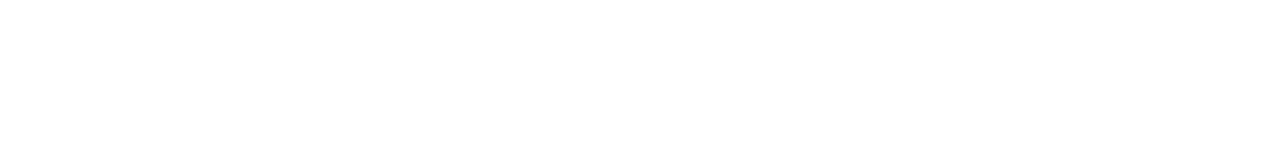
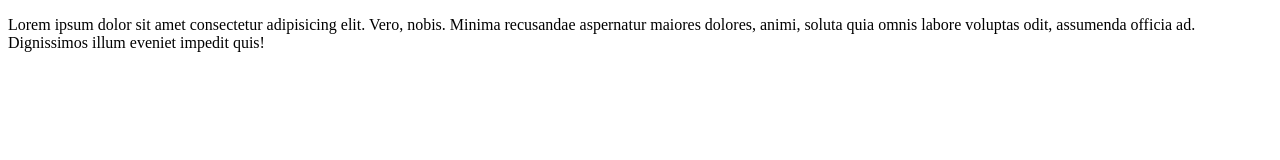
Before and after one commit to ACAPSAEC/RepositoryTest, a plain HTML site: page index.html in a window 1280 px wide. Drawn offline with Linux system fonts and the light colour scheme.

Commit message:
Agregando primer contenedor

```diff
--- a/index.html
+++ b/index.html
@@ -5,5 +5,15 @@
     <meta name="viewport" content="width=device-width, initial-scale=1.0" />
     <title>Metodologiza</title>
   </head>
-  <body></body>
+  <body>
+    <!-- Contenedor 01 -->
+    <div>
+      <p>
+        Lorem ipsum dolor sit amet consectetur adipisicing elit. Vero, nobis.
+        Minima recusandae aspernatur maiores dolores, animi, soluta quia omnis
+        labore voluptas odit, assumenda officia ad. Dignissimos illum eveniet
+        impedit quis!
+      </p>
+    </div>
+  </body>
 </html>
```
